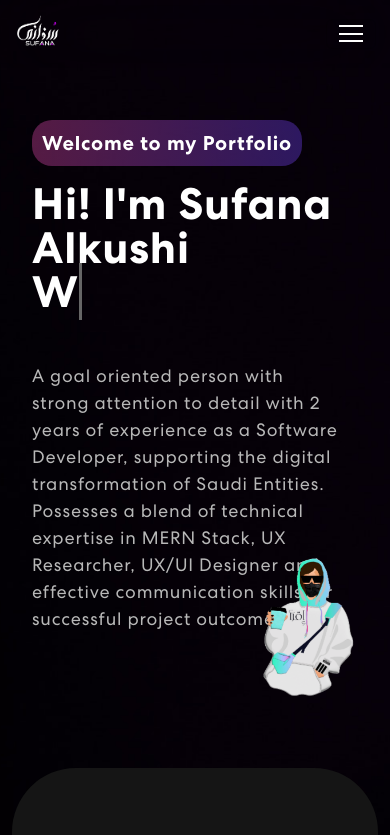
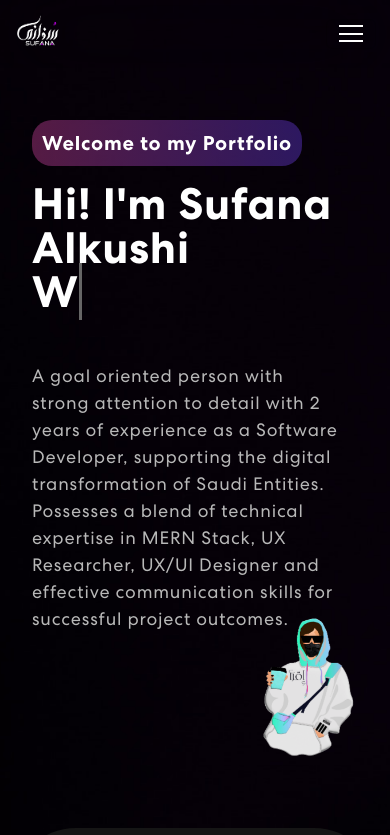
Before and after one commit to SufanaH/Portfolio, a React (Vite) app: page / in a window 390 px wide. Shown: the top 835 px of the page. Built offline with nearby package versions, Linux system fonts and the light colour scheme.

Commit message:
Second commit

```diff
--- a/src/components/hero/_Banner.scss
+++ b/src/components/hero/_Banner.scss
@@ -81,7 +81,7 @@
     @media (max-width: 768px) {
       max-width: 150px;
       margin-left: 200px;
-      margin-top: -90px;
+      margin-top: -30px;
     }
   }
 
```
